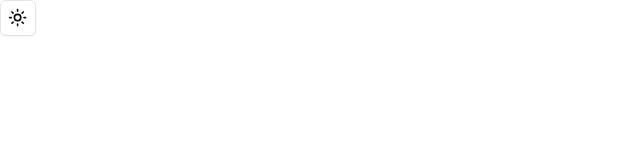
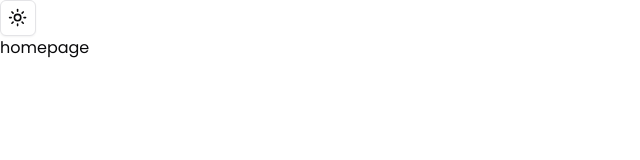
Before and after one commit to iEarlG/static-eflv, a Next.js app: page / in a window 1280 px wide. Shown: the top 160 px of the page, without its empty margins (0-640 px from the left). Built offline with nearby package versions, Linux system fonts and the light colour scheme.

Commit message:
00: TSX file error

```diff
--- /dev/null
+++ b/app/(homepage)/page.tsx
@@ -0,0 +1,10 @@
+
+export default function Home({
+  children,
+}: { children: React.ReactNode}) {
+  return (
+    <main>
+      homepage
+    </main>
+  );
+}
--- a/app/page.tsx
+++ /dev/null
@@ -1,8 +0,0 @@
-
-export default function Home() {
-  return (
-    <main>
-      HI
-    </main>
-  );
-}
--- a/app/template.tsx
+++ b/app/template.tsx
@@ -22,8 +22,8 @@ export default function Template({
             animate="enter"
             transition={{type: "linear", delay: 0.2, duration: 0.4 }}
         >
-            {children}
         </motion.main>
+        {children}
         <span
             style={{transform: `translateY(${completion - 100}%)`}}
             className="fixed z-50 bg-primary w-1 top-0 right-0 bottom-0 transition-all duration-700">
--- a/components/Header.tsx
+++ b/components/Header.tsx
@@ -1,3 +1,5 @@
+"use client"
+
 import { ModeToggle } from "./ModeToggle";
 
 export const Header = () => {
```
